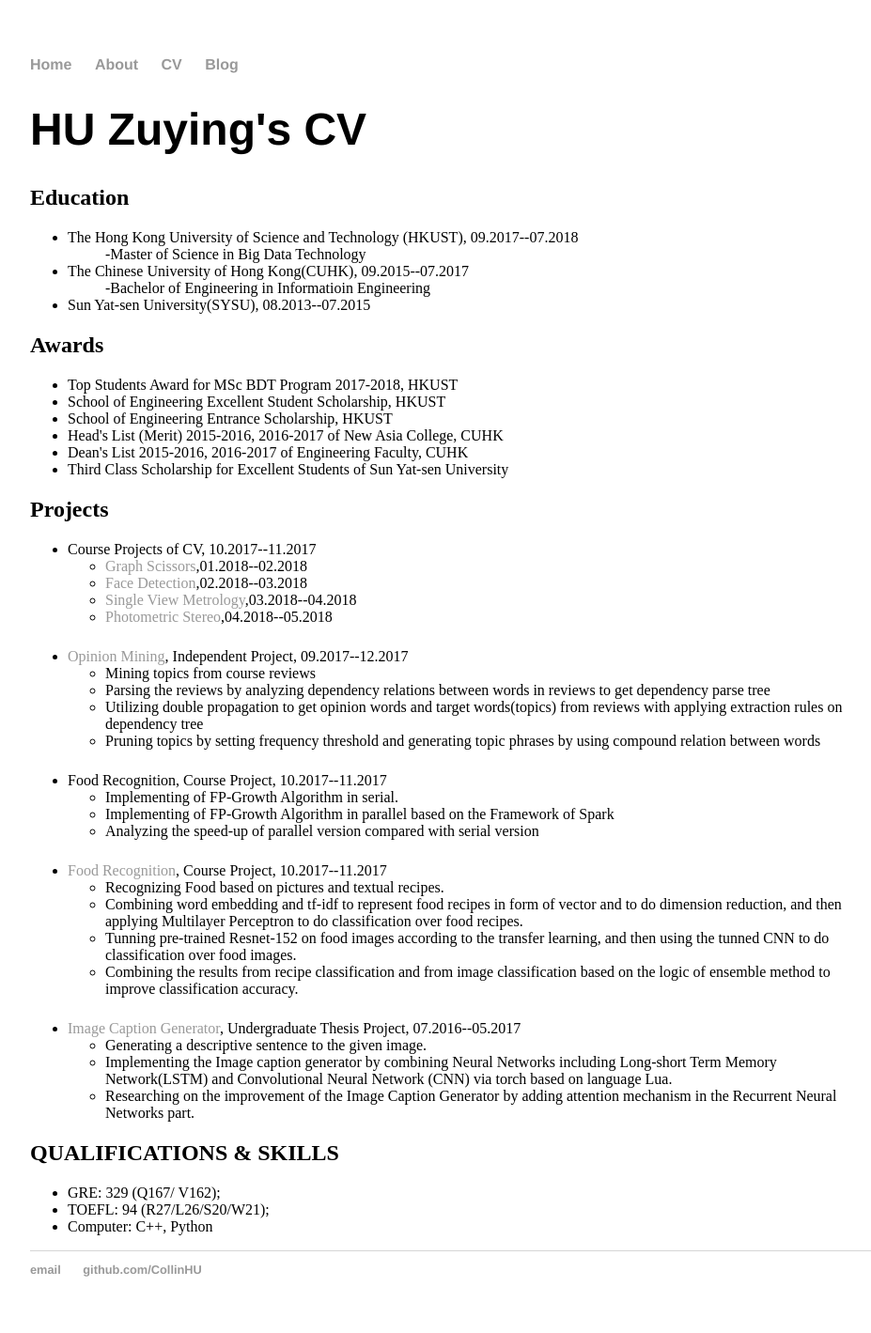
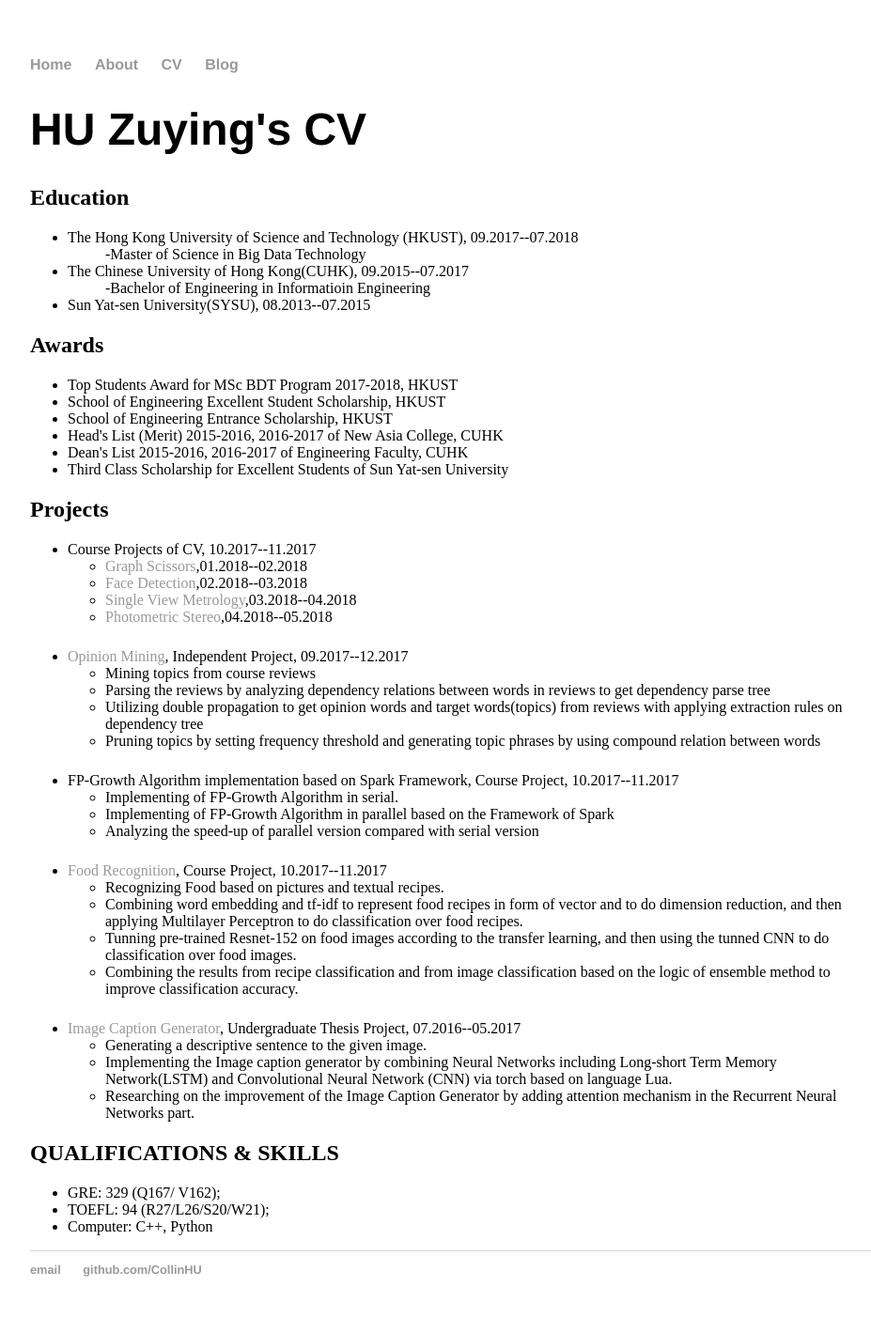
Before and after one commit to CollinHU/CollinHU, a Jekyll site: the page built from cv/index.html, in a window 1280 px wide. Shown: the whole page at 94% size, without its empty margins (160-1087 px from the left). Built offline with Jekyll 4.4.1, drawn with Linux system fonts in a browser that asks for light colours.

Commit message:
Update index.html

```diff
--- a/cv/index.html
+++ b/cv/index.html
@@ -51,7 +51,7 @@
 	  </ul>
  </li>
 	<p></p>
-<li>Food Recognition, Course Project, 10.2017--11.2017
+<li>FP-Growth Algorithm implementation based on Spark Framework, Course Project, 10.2017--11.2017
 	  <ul>
 		<li>Implementing of FP-Growth Algorithm in serial.</li>
 		<li>Implementing of FP-Growth Algorithm in parallel based on the Framework of Spark</li>
```
